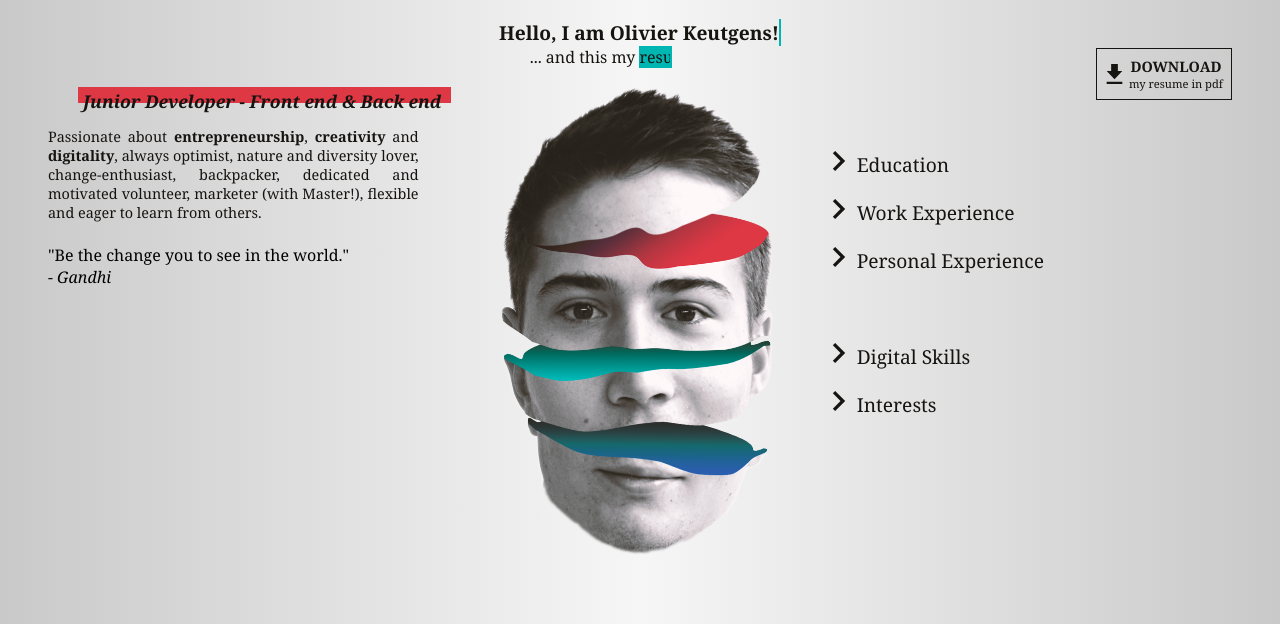
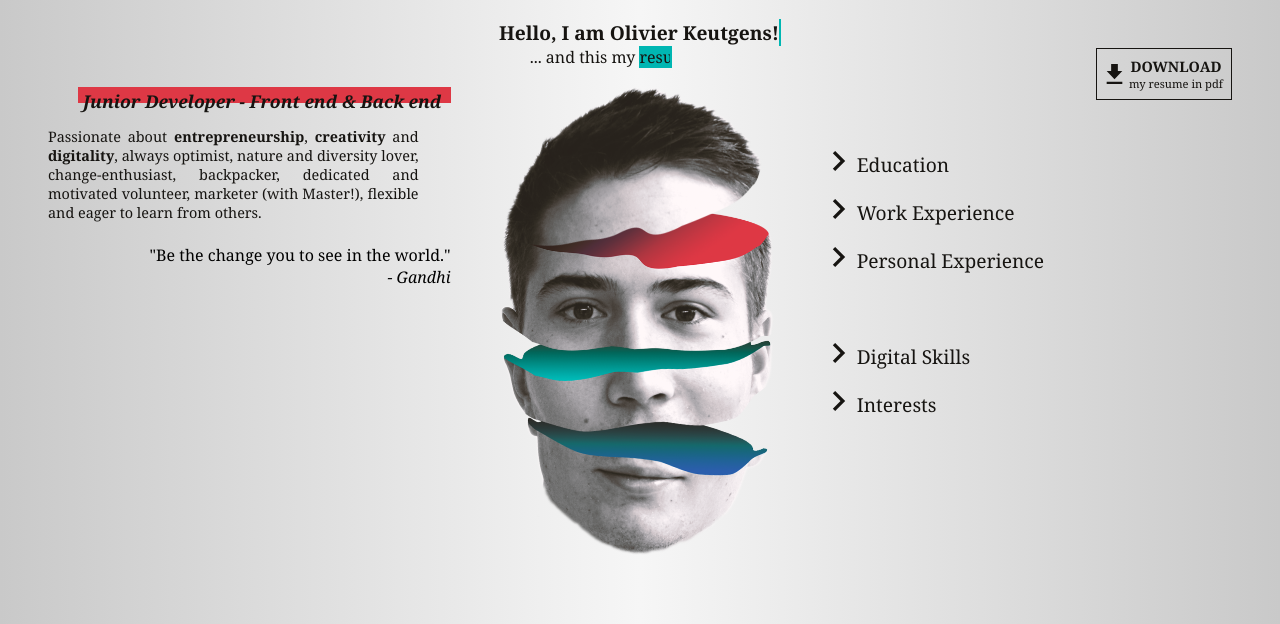
Before and after one commit to olivierk95/resume, a Gatsby site: page / in a window 1280 px wide. Shown: the top 624 px of the page. Built offline with nearby package versions, Linux system fonts and the light colour scheme; Gatsby itself is replaced by a stand-in of ours.

Commit message:
quotation

```diff
--- a/src/components/presentationcontainer.js
+++ b/src/components/presentationcontainer.js
@@ -17,8 +17,11 @@ const PresentationContainer = () => (
                 marketer (with Master!), flexible and eager to learn from others.
             </h5>
             <br />
-            <blockquote>"Be the change you to see in the world."</blockquote>
-            <cite>- Gandhi </cite>
+
+        </div>
+        <div className="quotation">
+                <blockquote>"Be the change you to see in the world."</blockquote>
+                <cite>- Gandhi </cite>
         </div>
     </div>
 );
--- a/src/styles/components/presentationcontainer.css
+++ b/src/styles/components/presentationcontainer.css
@@ -23,3 +23,7 @@
     margin-right: 2rem;
     text-align: justify;
 }
+
+.quotation {
+    text-align: right;
+}
```
